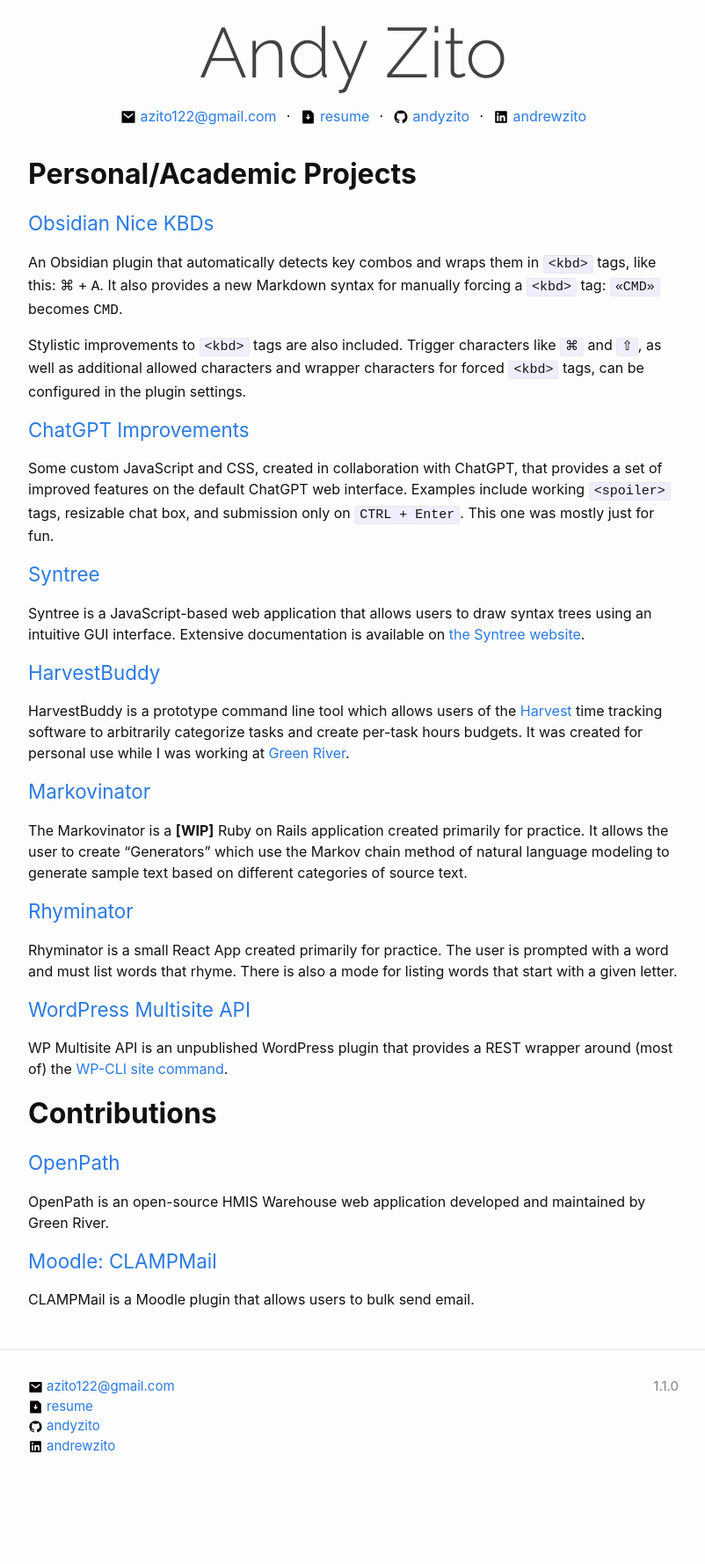
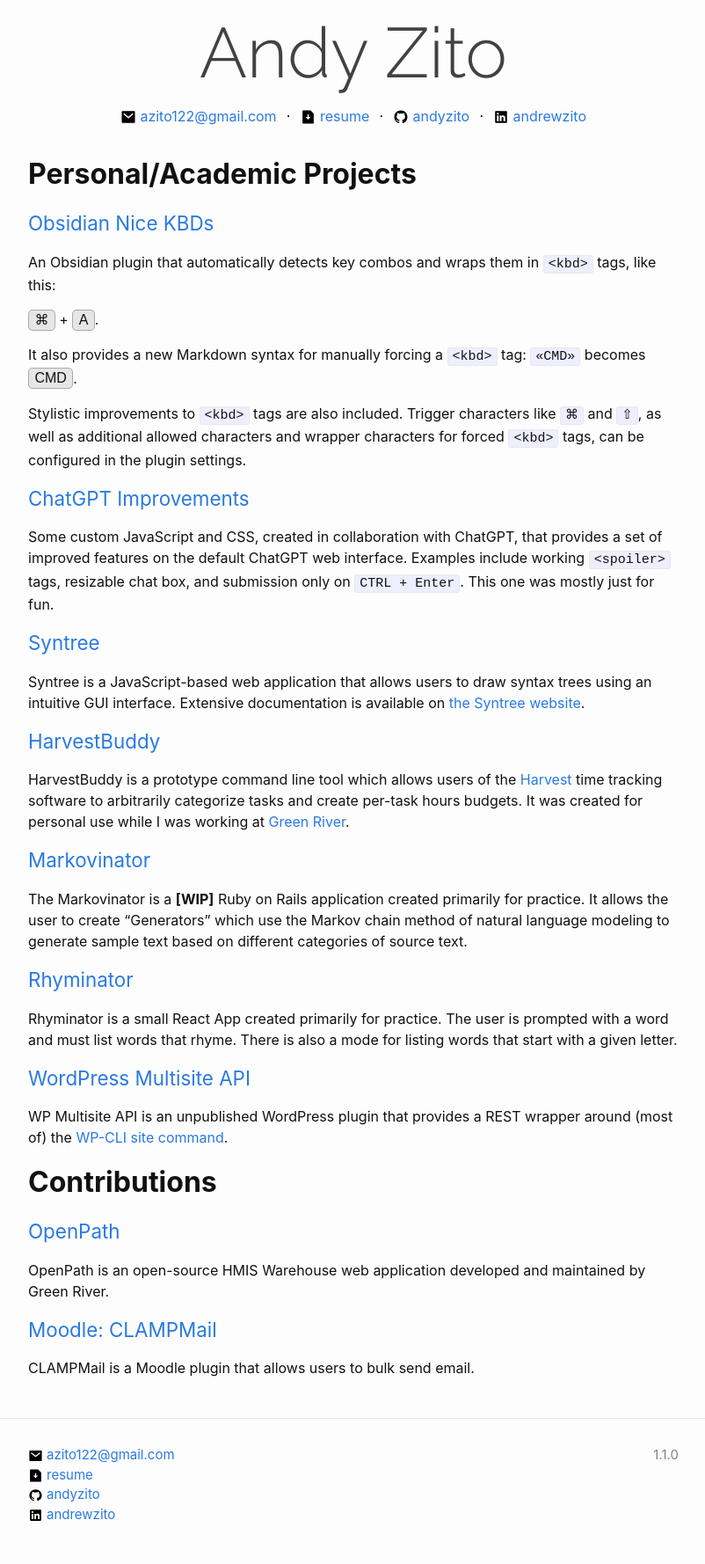
Before and after one commit to andyzito/andyzito.github.io, a Jekyll site: the page built from index.md, in a window 1280 px wide. Shown: the whole page at 88% size, without its empty margins (238-1040 px from the left). Built offline with Jekyll 4.4.1, drawn with Linux system fonts in a browser that asks for light colours; our own code applies the rules of GitHub Pages for plain Markdown files; before the commit the page ends 1700 px from its top, so only the background shows below that.

Commit message:
KBD styles?

```diff
--- a/_sass/_andy.scss
+++ b/_sass/_andy.scss
@@ -64,3 +64,12 @@ article {
     }
   }
 }
+
+kbd {
+  border: 1px solid;
+  border-radius: 5px;
+  padding: 0.15em 0.4em;
+  font-family: sans-serif;
+  border-color: rgb(170, 170, 170);
+  background-color: rgba(230, 230, 230, 1);
+}
--- a/index.md
+++ b/index.md
@@ -8,7 +8,11 @@ layout: home
 
 ## [Obsidian Nice KBDs](https://github.com/andyzito/obsidian-nice-kbds)
 
-An Obsidian plugin that automatically detects key combos and wraps them in `<kbd>` tags, like this: <kbd>⌘</kbd> + <kbd>A</kbd>. It also provides a new Markdown syntax for manually forcing a `<kbd>` tag: `«CMD»` becomes <kbd>CMD</kbd>.
+An Obsidian plugin that automatically detects key combos and wraps them in `<kbd>` tags, like this:
+
+<kbd>⌘</kbd> + <kbd>A</kbd>.
+
+It also provides a new Markdown syntax for manually forcing a `<kbd>` tag: `«CMD»` becomes <kbd>CMD</kbd>.
 
 Stylistic improvements to `<kbd>` tags are also included. Trigger characters like `⌘` and `⇧`, as well as additional allowed characters and wrapper characters for forced `<kbd>` tags, can be configured in the plugin settings.
 
```
